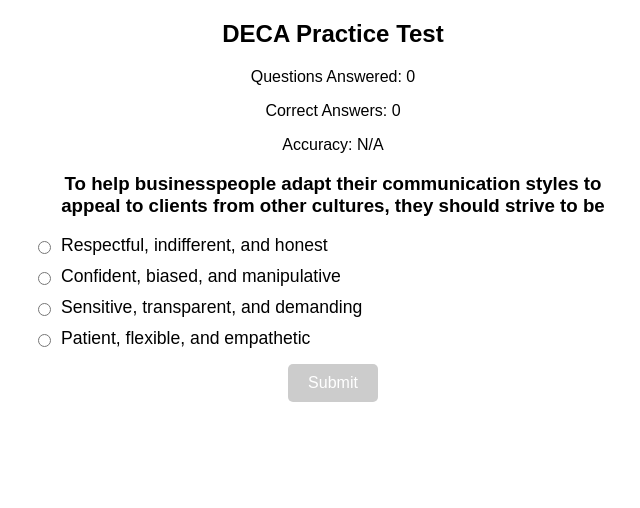
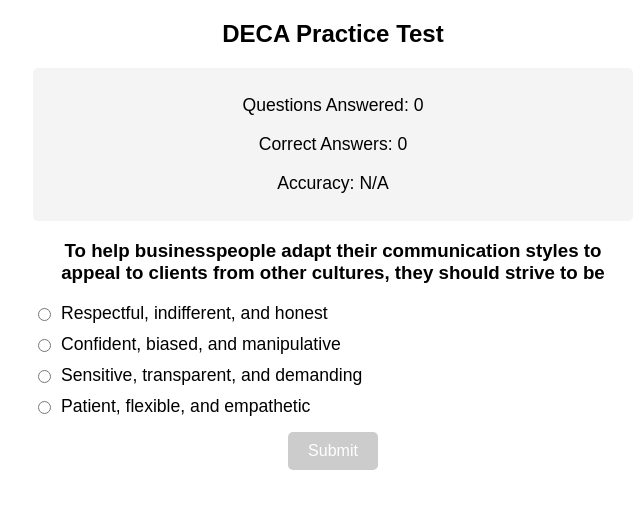
Before and after one commit to prakruthv/decatest-website, a React (Create React App) app: page / in a window 1280 px wide. Shown: the top 508 px of the page, without its empty margins (307-947 px from the left). Built offline with nearby package versions, Linux system fonts and the light colour scheme.

Commit message:
Update styles.css

```diff
--- a/src/styles.css
+++ b/src/styles.css
@@ -3,6 +3,14 @@
   margin: auto;
   text-align: center;
   font-family: Arial, sans-serif;
+}
+
+.stats {
+  background: #f4f4f4;
+  padding: 10px;
+  margin-bottom: 15px;
+  border-radius: 5px;
+  font-size: 1.1em;
 }
 
 .choices {
```
